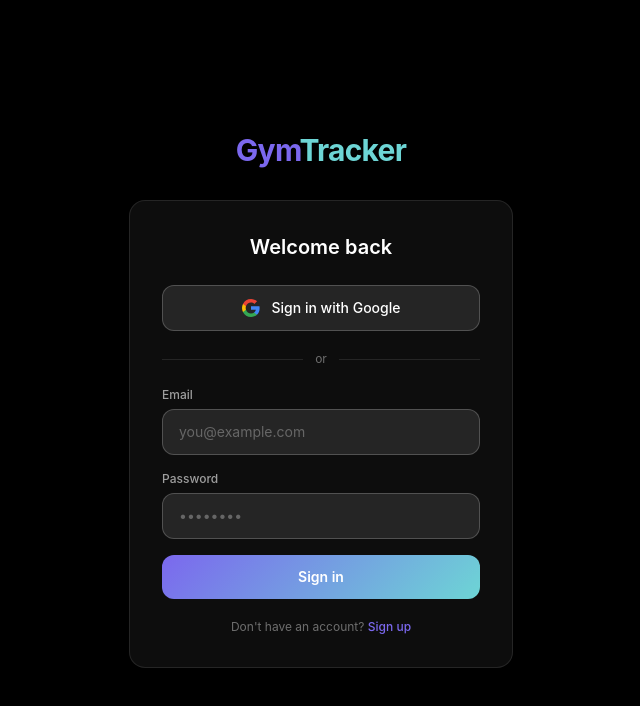
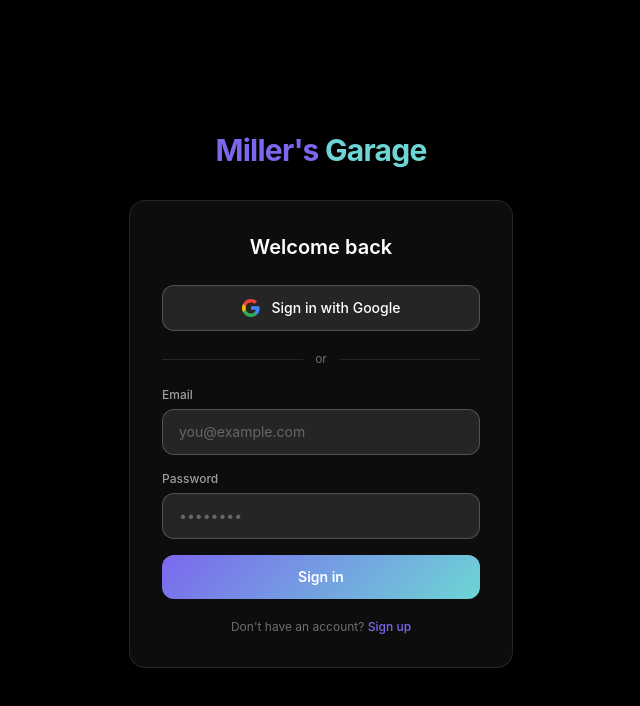
Before and after one commit to dailycrusade/gym-tracker, a React (Vite) app: page /login in a window 1280 px wide. Shown: the top 706 px of the page, without its empty margins (319-959 px from the left). Built offline with nearby package versions, Linux system fonts and the light colour scheme; no server answers.

Commit message:
chore: rebrand title from GymTracker to Miller's Garage

```diff
--- a/index.html
+++ b/index.html
@@ -4,7 +4,7 @@
     <meta charset="UTF-8" />
     <link rel="icon" type="image/svg+xml" href="/vite.svg" />
     <meta name="viewport" content="width=device-width, initial-scale=1.0" />
-    <title>gym-tracker</title>
+    <title>Miller's Garage</title>
   </head>
   <body>
     <div id="root"></div>
--- a/src/pages/Login.jsx
+++ b/src/pages/Login.jsx
@@ -44,10 +44,10 @@
         {/* Logo / wordmark */}
         <div className="mb-8 text-center">
           <span className="text-3xl font-bold tracking-tight" style={{ color: '#7B68EE' }}>
-            Gym
+            Miller's
           </span>
           <span className="text-3xl font-bold tracking-tight" style={{ color: '#6DD5D5' }}>
-            Tracker
+            {' '}Garage
           </span>
         </div>
 
```
